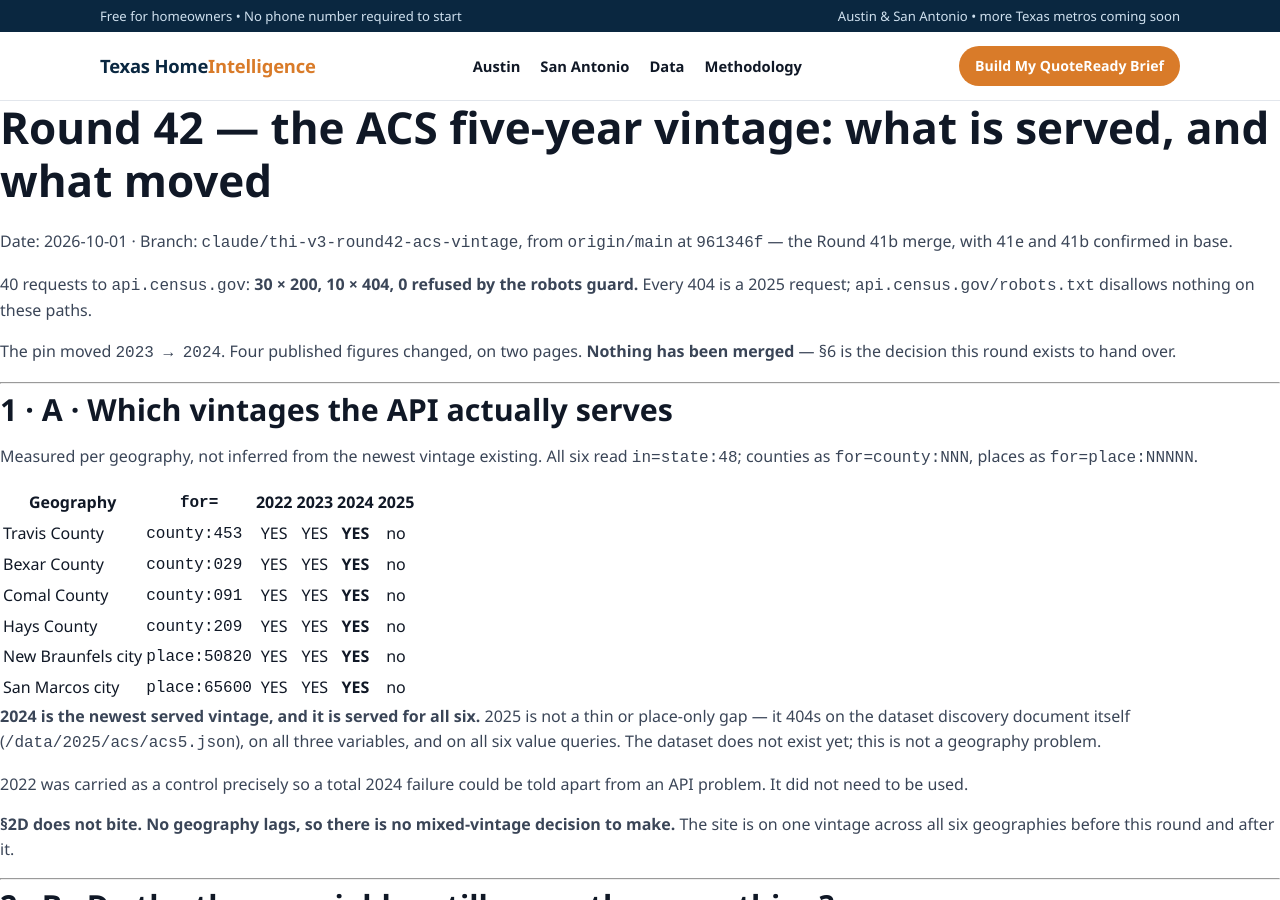
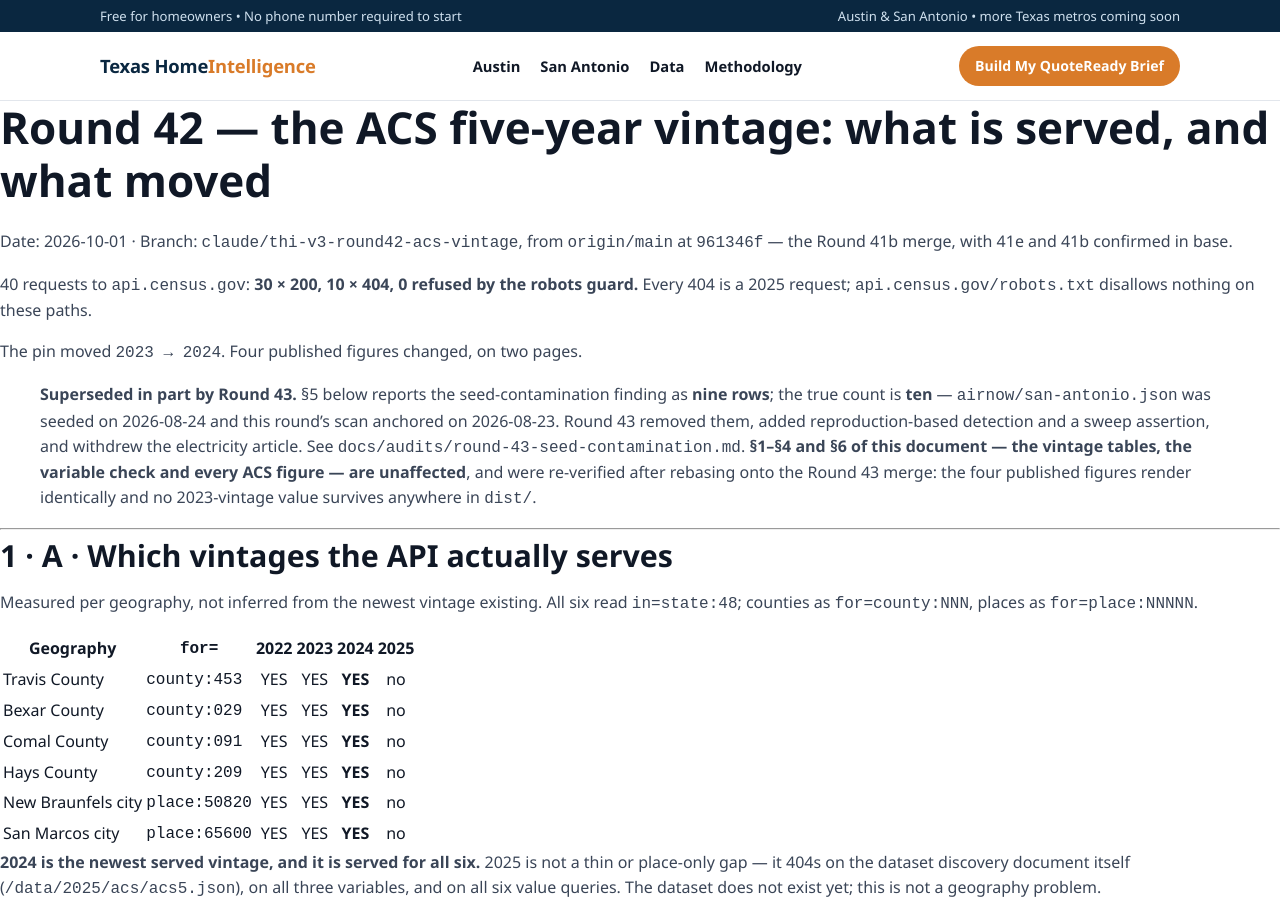
Before and after one commit to zmpersonal/texashomeintelligence, a Jekyll site: the page built from docs/audits/round-42-acs-vintage.md, in a window 1280 px wide and 900 px high. Built offline with Jekyll 4.4.1, drawn with Linux system fonts in a browser that asks for light colours; our own code applies the rules of GitHub Pages for plain Markdown files.

Commit message:
Round 42: rebased onto the Round 43 merge, deltas re-verified
Two conflicts, both from Round 43 having touched the same files.

census-acs/austin.json: Round 42's ingestion added acs5-2024, Round 43 removed
the fabricated 2026-07 row. Resolved to the union of both intents -- the file
now holds acs5-2023 and acs5-2024 and nothing else. Verified by re-running the
purge in dry-run: 0 files would change, and the only reproducible rows left are
the four tagged placeholders in sample datasets. The rebase resurrected nothing.

BACKLOG: kept all sections per the standing rule. Round 42's item 26 is the
finding as logged and item 27 stands; Round 43's closure follows it, retitled so
the two read as one thread rather than a numbering clash. Updated the two status
markers that the merge made untrue -- 26 is no longer LIVE, and 29 is no longer
wholly open now that the article is withdrawn.

The deltas hold unchanged. /new-braunfels/ renders 65.3% and 20 years,
/san-marcos/ 30.8% and 25 years, both still badged OUT OF DATE; no 2023-vintage
value and no county figure, old or new, appears anywhere in dist.

Added a superseded-in-part note to the head of the Round 42 audit: its section 5
reports nine rows and the true count is ten. Sections 1-4 and 6 -- the vintage
tables, the variable check and every ACS figure -- are unaffected.

Gates on the rebased branch: check 0/0/0, build complete, sweep 29/31
(weeklyunit and r9render, both pre-existing).

Co-Authored-By: Claude Opus 5 <noreply@anthropic.com>
Claude-Session: https://claude.ai/code/session_01AnGXzZbqiP668GECxYpmtS

```diff
--- a/docs/audits/round-42-acs-vintage.md
+++ b/docs/audits/round-42-acs-vintage.md
@@ -6,8 +6,16 @@ Date: 2026-10-01 · Branch: `claude/thi-v3-round42-acs-vintage`, from `origin/ma
 40 requests to `api.census.gov`: **30 × 200, 10 × 404, 0 refused by the robots guard.** Every
 404 is a 2025 request; `api.census.gov/robots.txt` disallows nothing on these paths.
 
-The pin moved `2023 → 2024`. Four published figures changed, on two pages. **Nothing has been
-merged** — §6 is the decision this round exists to hand over.
+The pin moved `2023 → 2024`. Four published figures changed, on two pages.
+
+> **Superseded in part by Round 43.** §5 below reports the seed-contamination finding as **nine
+> rows**; the true count is **ten** — `airnow/san-antonio.json` was seeded on 2026-08-24 and this
+> round's scan anchored on 2026-08-23. Round 43 removed them, added reproduction-based detection
+> and a sweep assertion, and withdrew the electricity article. See
+> `docs/audits/round-43-seed-contamination.md`. **§1–§4 and §6 of this document — the vintage
+> tables, the variable check and every ACS figure — are unaffected**, and were re-verified after
+> rebasing onto the Round 43 merge: the four published figures render identically and no
+> 2023-vintage value survives anywhere in `dist/`.
 
 ---
 
```
